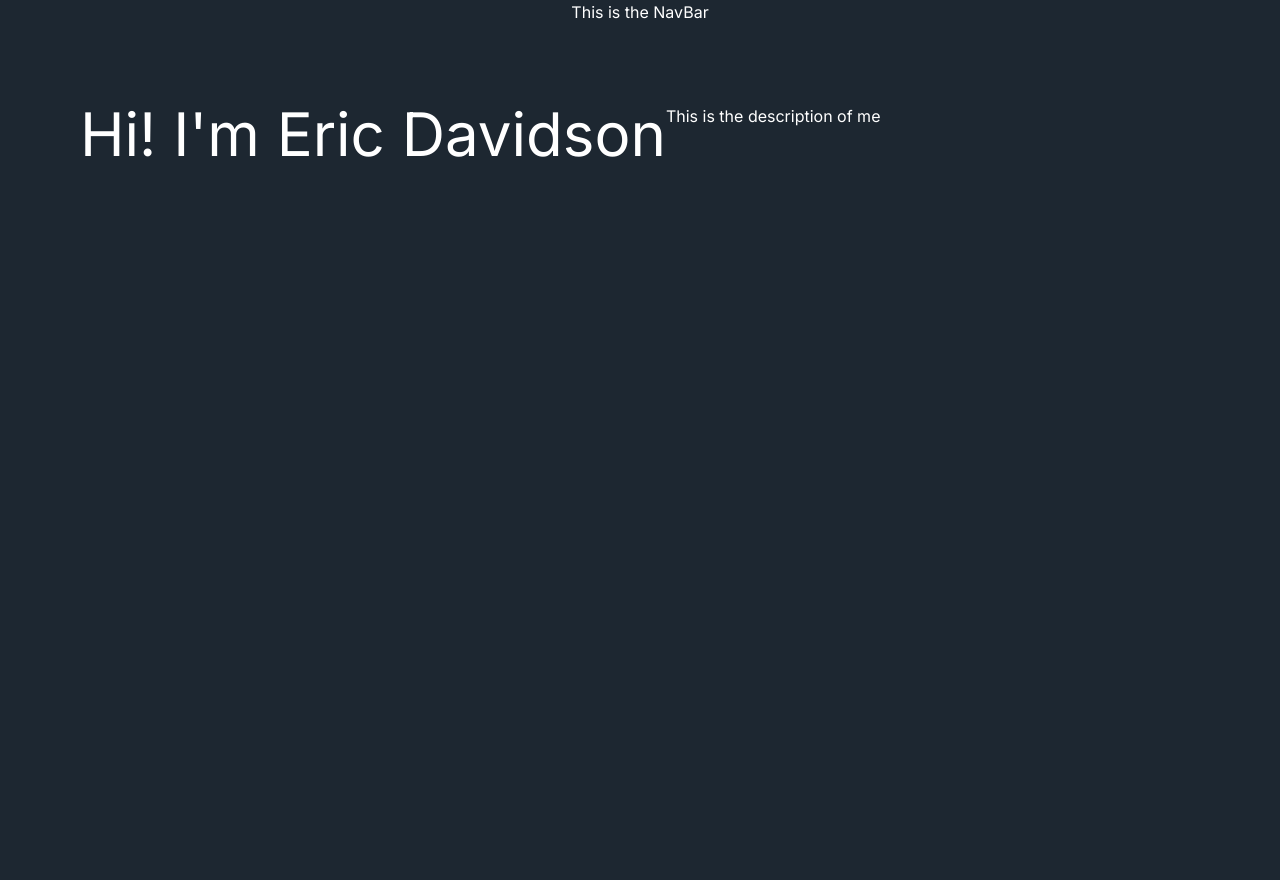
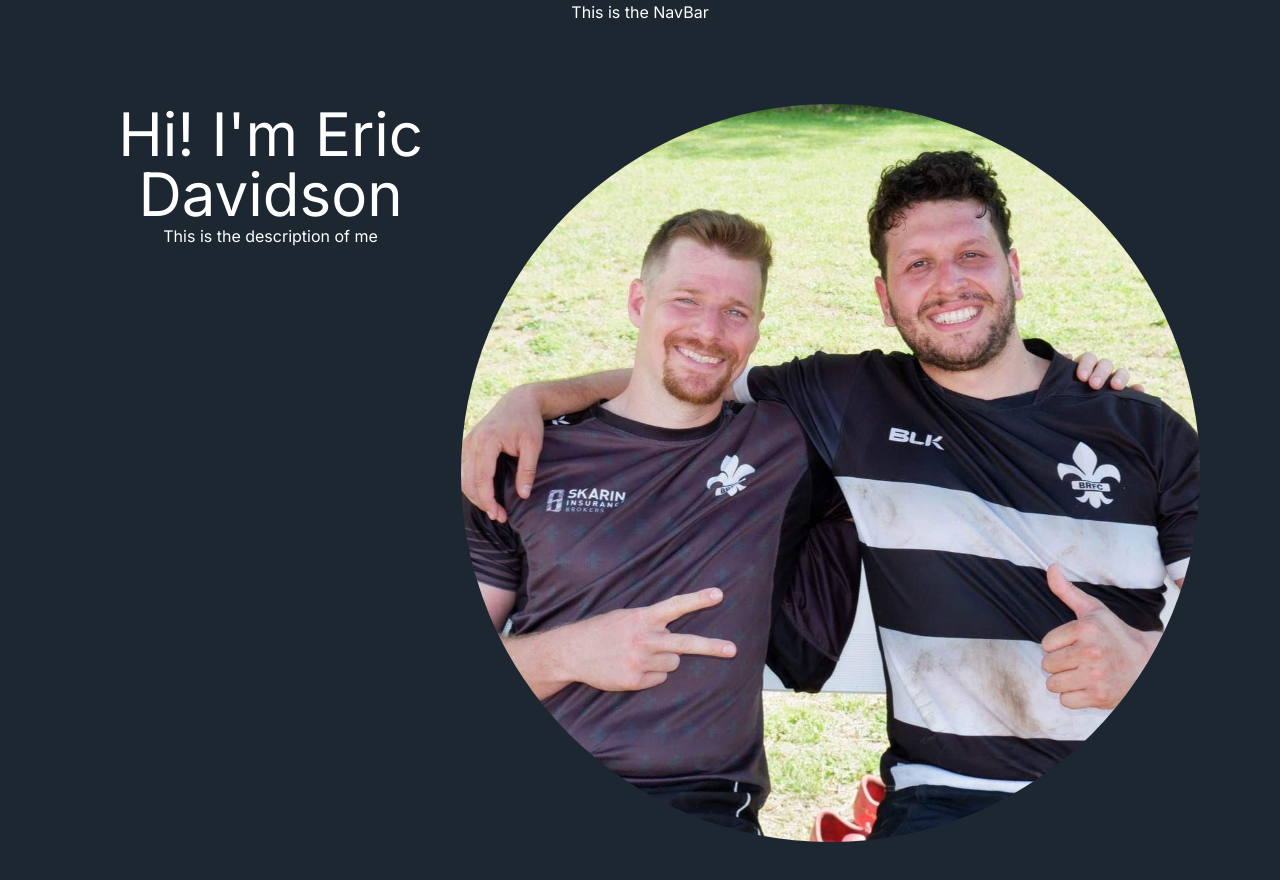
Before and after one commit to edavidson1410/portfolio_edavidson, a Next.js app in the folder portfolio/: page / in a window 1280 px wide. Shown: the top 880 px of the page. Before the commit the page ends 800 px from the top, so only its background shows below. Built offline with nearby package versions, Linux system fonts and the light colour scheme.

Commit message:
added profile image

```diff
--- a/portfolio/src/app/components/HeroSection.jsx
+++ b/portfolio/src/app/components/HeroSection.jsx
@@ -1,11 +1,15 @@
 import React from 'react'
 
 const HeroSection = () => {
+
   return (
-    <section className="m-20">
-      <div className="flex ">
+    <section className="flex m-20">
+      <div>
         <h1 className="lg:text-6xl">Hi! I'm Eric Davidson</h1>
         <p>This is the description of me</p>
+      </div>
+      <div>
+        <img className="border-solid rounded-full" src="/assets/placeholder.jpg" alt="profile picture" />
       </div>
 
     </section>
```
Also changed, not shown: portfolio/public/assets/luffy.jpg (added), portfolio/public/assets/placeholder.jpg (added).
